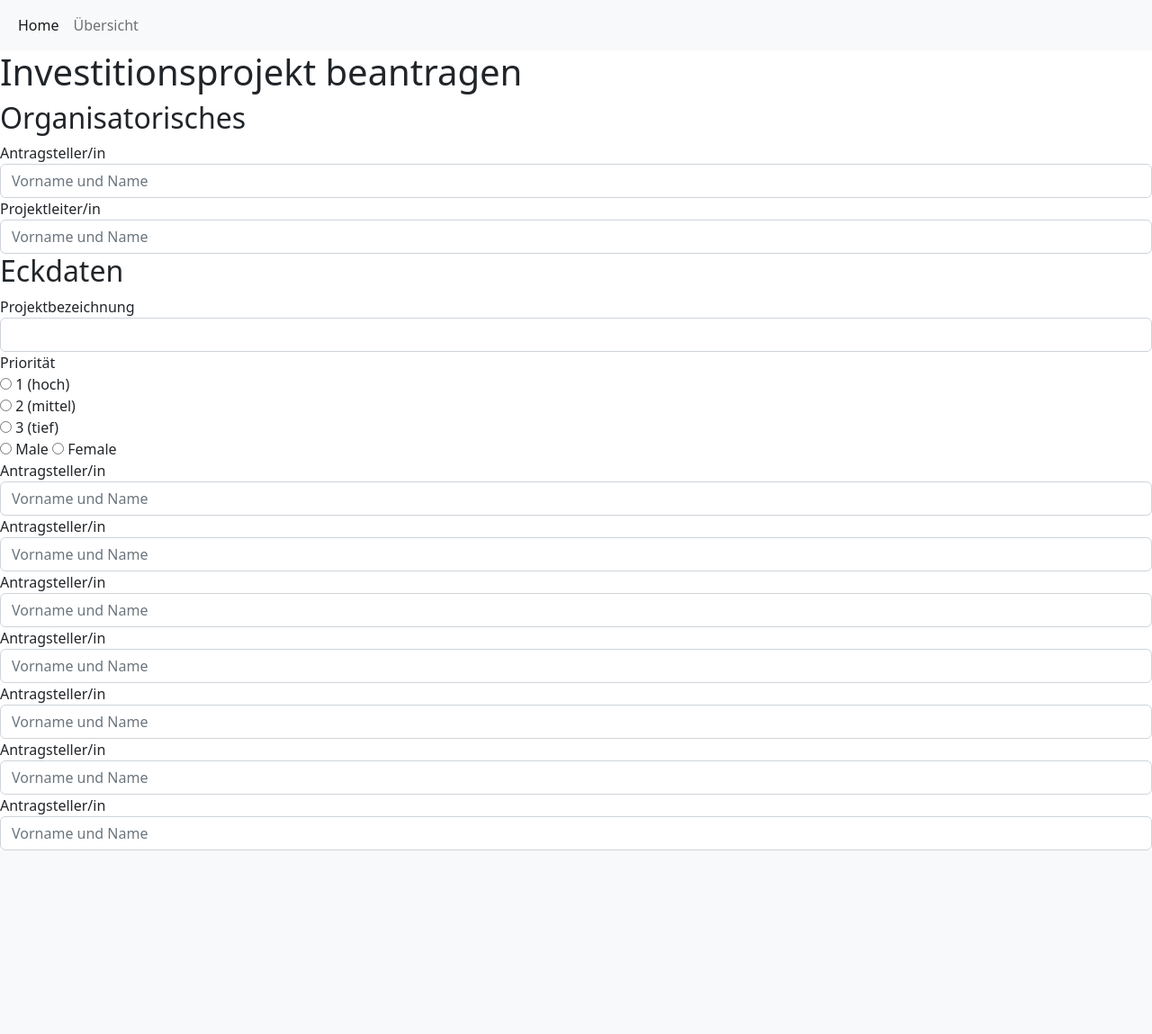
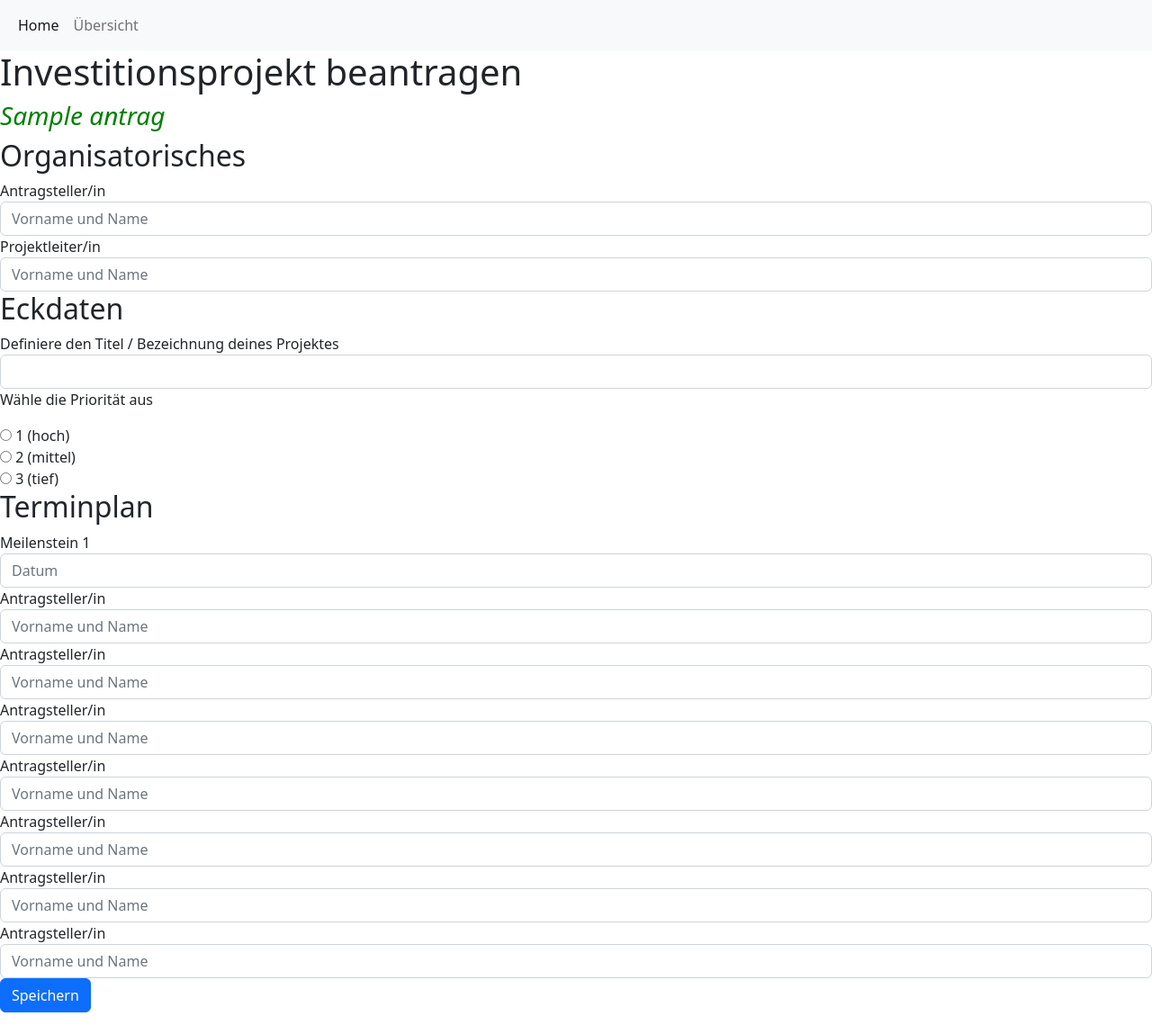
Before and after one commit to amilo-li/project, a Flask app: template templates/formular.html in a window 1280 px wide. Shown: the whole page at 90% size. Before the commit the page ends 945 px from the top, so only its background shows below. Run offline with Flask 2, Linux system fonts and the light colour scheme; the template is opened without the code that fills it: most values are stand-ins (such as "Sample title", 1, 10 or a date in 2020).

Commit message:
Save Date from Form to Json

```diff
--- a/main.py
+++ b/main.py
@@ -1,12 +1,18 @@
 from flask import Flask
 from flask import render_template
+from flask import request
+import daten
 
 app = Flask(__name__)
 
 
-@app.route("/")
+# Home / Startseite
+@app.route('/', methods=['GET', 'POST'])
 def start():
-    return render_template("index.html")
+    # wird der Button "Senden" gedrückt, erscheint die Formularseite, sonst normal die Startseite
+    if request.method == 'POST':
+        return render_template('formular.html')
+    return render_template('index.html', user="Samira")  # hier wird der Begrüssungsname mitgegeben (Samira)
 
 
 @app.route("/overview")
@@ -14,8 +20,26 @@ def overview():
     return render_template("overview.html")
 
 
-@app.route("/formular")
+# # Angaben im Formular erfassen
+@app.route("/formular", methods=["POST", "GET"])
 def formular():
+    # Ausführen, wenn auf den Button senden geklickt wird
+    if request.method == "POST":
+        # Felder des Formulares definieren
+        antragsteller = request.form["antragsteller"]
+        projektleiter = request.form["projektleiter"]
+        titel = request.form["titel"]
+        datum = request.form["datum"]
+        # Daten der Felder speichern
+        daten.speichern(antragsteller, projektleiter, titel, datum)
+
+        antrag_gespeichert = "Dein Investitionsantrag wurde gespeichert. Falls gewünscht kannst ein weiterer " \
+                             "Antrag erfassen werden. "
+
+        return render_template("formular.html", antrag=antrag_gespeichert)
+
+    # Die leeren Felder aus formular.html werden dargestellt. Mittels Speichern Button (POST) werden die Daten mit
+    # der Funktion daten.speichern (definiert in der Datei daten.py) im JSON File gespeichert
     return render_template("formular.html")
 
 
--- a/templates/formular.html
+++ b/templates/formular.html
@@ -3,30 +3,30 @@
 
 {% block content %}
 <h1>Investitionsprojekt beantragen</h1>
+<h3 style="color: green;"><i>{{ antrag }}</i></h3>
 <form method="POST">
     <h2>Organisatorisches</h2>
     <div class="form-group">
         <!-- Ändern?? -->
-        <label for="A_name">Antragsteller/in</label>
-        <input class="form-control" type="text" name="A_name" placeholder="Vorname und Name" id="A_name" required>
+        <label for="antragsteller">Antragsteller/in</label>
+        <input class="form-control" type="text" name="antragsteller" placeholder="Vorname und Name" id="antragsteller" required>
         <div class="valid-feedback">Valid.</div>
     </div>
     <div class="form-group">
         <!-- Ändern?? -->
-        <label for="P_name">Projektleiter/in</label>
-        <input class="form-control" type="text" name="P_name" placeholder="Vorname und Name" id="P_name" required>
+        <label for="projektleiter">Projektleiter/in</label>
+        <input class="form-control" type="text" name="projektleiter" placeholder="Vorname und Name" id="projektleiter" required>
         <div class="valid-feedback">Valid.</div>
     </div>
     <h2>Eckdaten</h2>
     <div class="form-group">
         <!-- Ändern?? -->
-        <label for="A_name">Projektbezeichnung</label>
-        <input class="form-control" type="text" name="title" id="title" required>
+        <label for="titel">Definiere den Titel / Bezeichnung deines Projektes</label>
+        <input class="form-control" type="text" name="titel" id="titel" required>
         <div class="valid-feedback">Valid.</div>
     </div>
+    <p>Wähle die Priorität aus</p>
     <div class="form-group">
-        <!-- Ändern?? -->
-        <label for="A_name">Priorität</label><br>
         <!-- Klasse?? -->
         <input type="radio" name="prio1" id="prio1" value="prio1">
         <label for="prio1">1 (hoch)</label><br>
@@ -34,13 +34,15 @@
         <label for="prio2">2 (mittel)</label><br>
         <input type="radio" name="prio3" id="prio3" value="prio3">
         <label for="prio3">3 (tief)</label><br>
-
-        <input type="radio" name="gender" value="male"> Male
-        <input type="radio" name="gender" value="female"> Female
+        <div class="valid-feedback">Valid.</div>
+    </div>
+    <h2>Terminplan</h2>
+    <div class="form-group">
+        <label for="datum">Meilenstein 1</label>
+        <input class="form-control" type="text" name="datum" placeholder="Datum" id="datum" required>
         <div class="valid-feedback">Valid.</div>
     </div>
     <div class="form-group">
-        <!-- Ändern?? -->
         <label for="A_name">Antragsteller/in</label>
         <input class="form-control" type="text" name="A_name" placeholder="Vorname und Name" id="A_name" required>
         <div class="valid-feedback">Valid.</div>
@@ -81,5 +83,6 @@
         <input class="form-control" type="text" name="A_name" placeholder="Vorname und Name" id="A_name" required>
         <div class="valid-feedback">Valid.</div>
     </div>
+    <button type="submit" class="btn btn-primary">Speichern</button><br><br>
 </form>
 {% endblock %}
```
Also changed, not shown: daten.py (added, +34 -0 lines), 1 other file.
